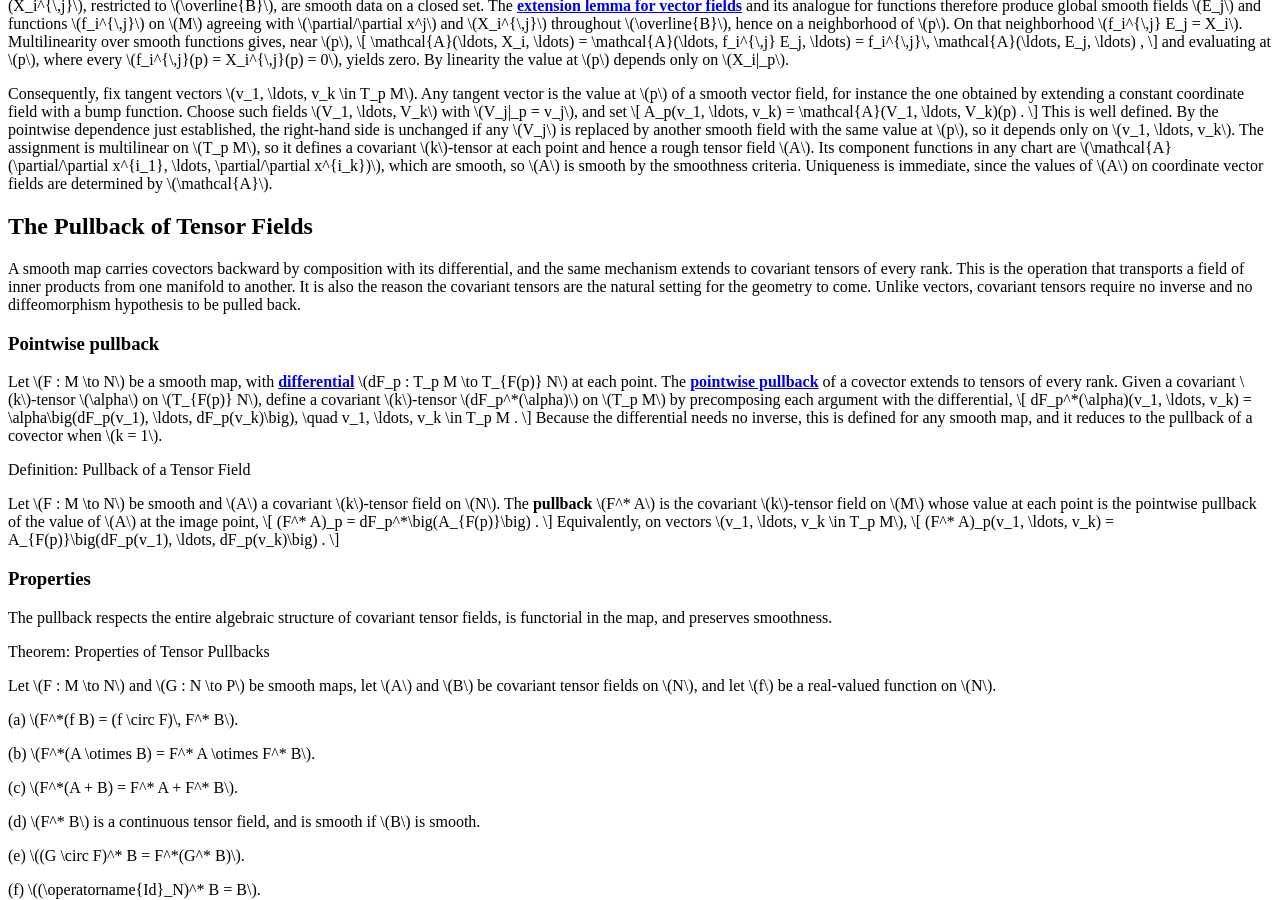
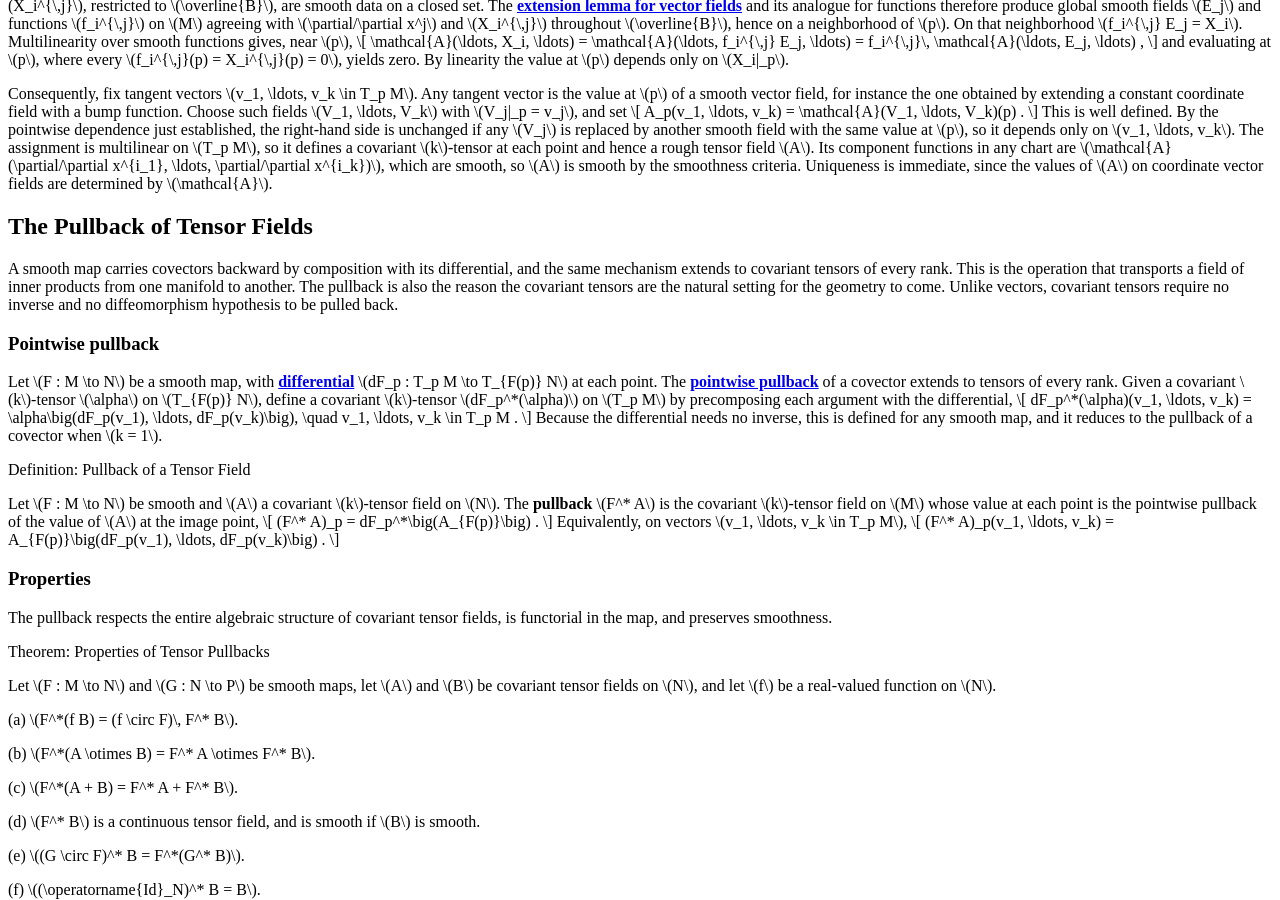
Before and after one commit to Yusukey01/yusukey01.github.io, a Jekyll site: the page built from Mathematics/Calculus/symmetric_tensors_tensor_fields.html, in a window 1280 px wide and 900 px high, scrolled down 3935 px. Built offline with Jekyll 4.4.1, drawn with Linux system fonts in a browser that asks for light colours; a script that is not in the unit is left out.

Commit message:
fixed texts flows v2

```diff
--- a/Mathematics/Calculus/symmetric_tensors_tensor_fields.html
+++ b/Mathematics/Calculus/symmetric_tensors_tensor_fields.html
@@ -516,7 +516,7 @@ uses_python: false
                 <p>
                     A smooth map carries covectors backward by composition with its differential, and the same mechanism
                     extends to covariant tensors of every rank. This is the operation that transports a field of inner
-                    products from one manifold to another. It is also the reason the covariant tensors are the natural
+                    products from one manifold to another. The pullback is also the reason the covariant tensors are the natural
                     setting for the geometry to come. Unlike vectors, covariant tensors require no inverse and no
                     diffeomorphism hypothesis to be pulled back.
                 </p>
--- a/Mathematics/Discrete/learning_with_errors.html
+++ b/Mathematics/Discrete/learning_with_errors.html
@@ -35,7 +35,7 @@ uses_python: false
                     reach: public-key encryption. The obstruction was structural. The function \(\mathbf{z} \mapsto
                     \mathbf{A}\mathbf{z}\) is surjective and compressing. That is the shape of a hash, which destroys
                     information rather than protecting it behind a trapdoor. This page introduces the problem that
-                    supplies the missing shape. It is the same \(q\)-ary geometry read through an injective map, made
+                    supplies the missing shape, the same \(q\)-ary geometry read through an injective map, made
                     hard not by compression but by a controlled amount of <em>noise</em>.
                 </p>
 
@@ -231,7 +231,7 @@ uses_python: false
                 <p>
                     Learning with errors inherits the guarantee that made its predecessor trustworthy. It is hard on
                     average because a worst-case lattice problem is hard. But the reduction that establishes this differs
-                    from the one for the short-integer-solution problem in a way that is not incidental. It is
+                    from the one for the short-integer-solution problem in a way that is not incidental. The difference is
                     <em>quantum</em>. This is the point at which the thread left hanging by the classical pages is drawn tight: that
                     lattices resist quantum attack, yet are not untouched by quantum computation.
                 </p>
```
